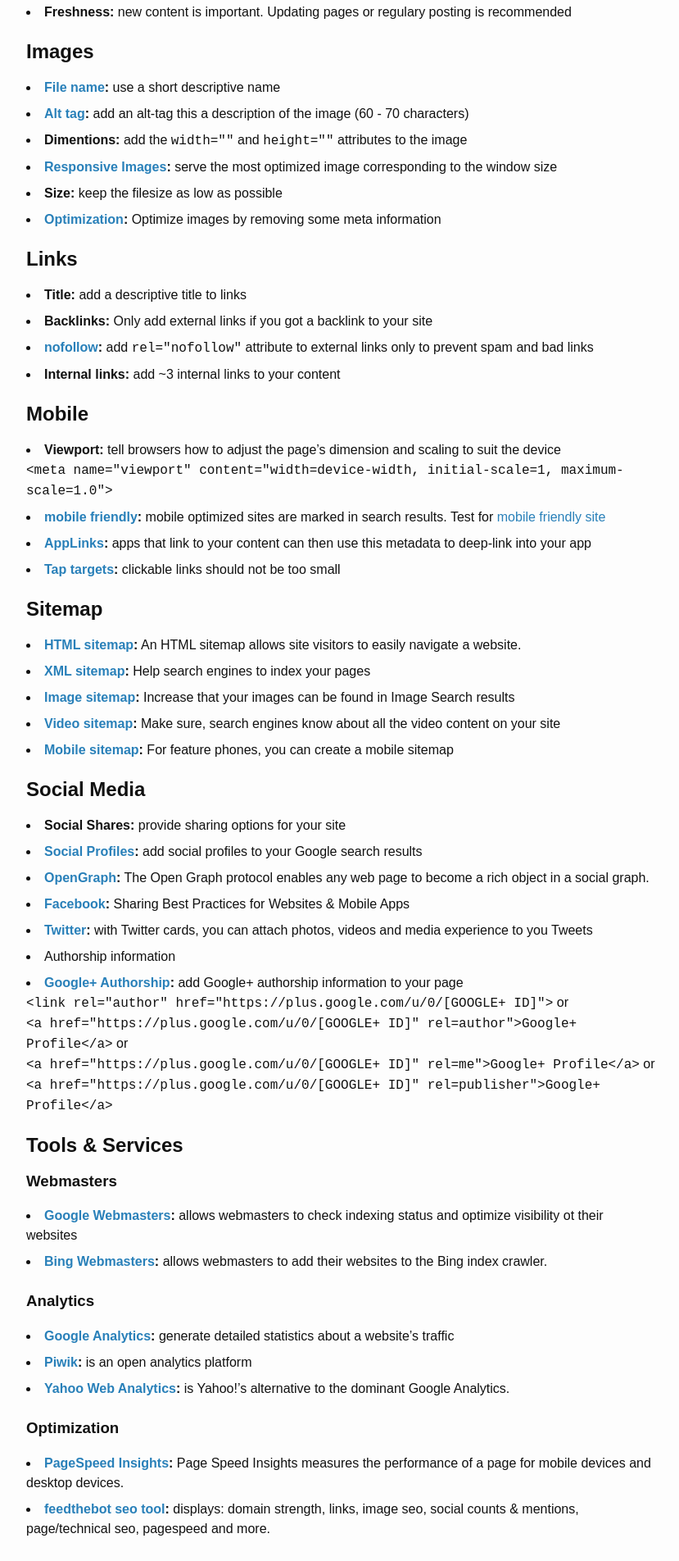
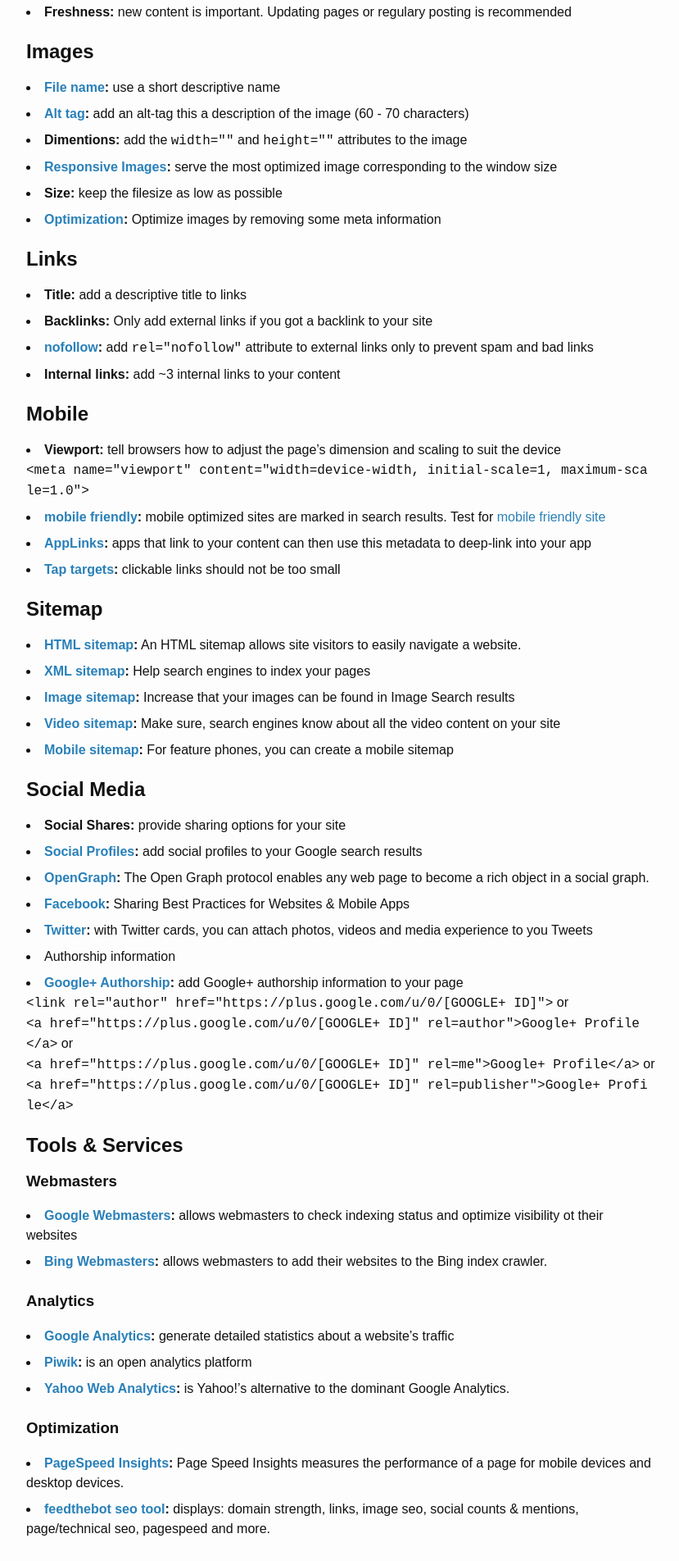
Before and after one commit to marcobiedermann/search-engine-optimization, a Jekyll site: the page built from index.md, in a window 1280 px wide. Shown: the part 1997-3901 px from the top of the page at 82% size, without its empty margins (224-1053 px from the left). Built offline with Jekyll 4.4.1, drawn with Linux system fonts in a browser that asks for light colours.

Commit message:
remove unused styles and fix code overflow

```diff
--- a/_sass/_base.scss
+++ b/_sass/_base.scss
@@ -3,14 +3,7 @@
 }
 
 * {
-  box-sizing: border-box;
   -webkit-tap-highlight-color: transparent;
-
-  &:before,
-  &:after {
-    box-sizing: border-box;
-  }
-
 }
 
 -moz-::selection,
@@ -96,6 +89,9 @@
 code {
   font-family: $font-family-code, $font-family-code-fallback;
   font-size: 1rem;
+  overflow: auto;
+  word-break: break-all;
+  word-wrap: break-word;
 }
 
 footer {
```
